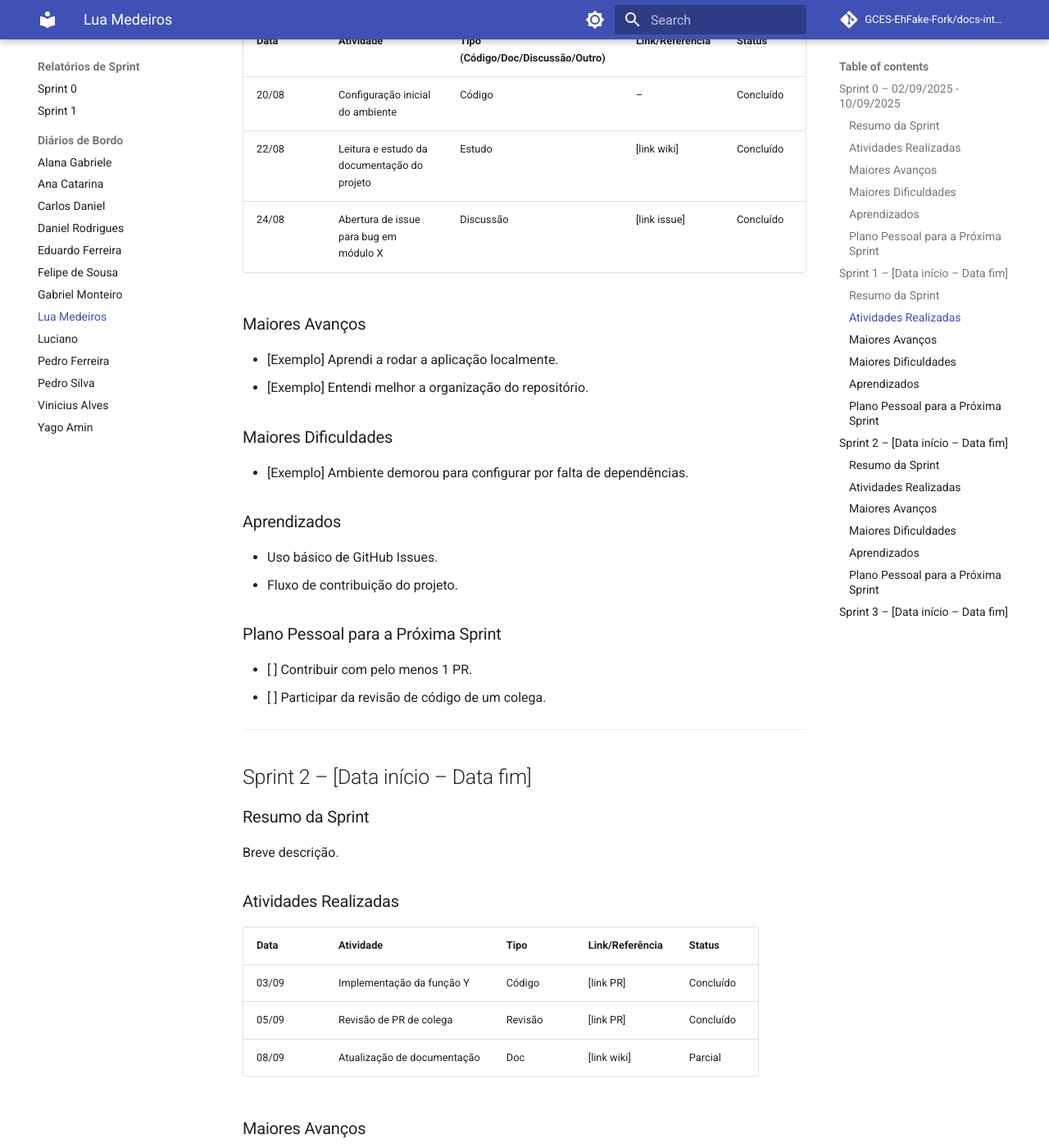
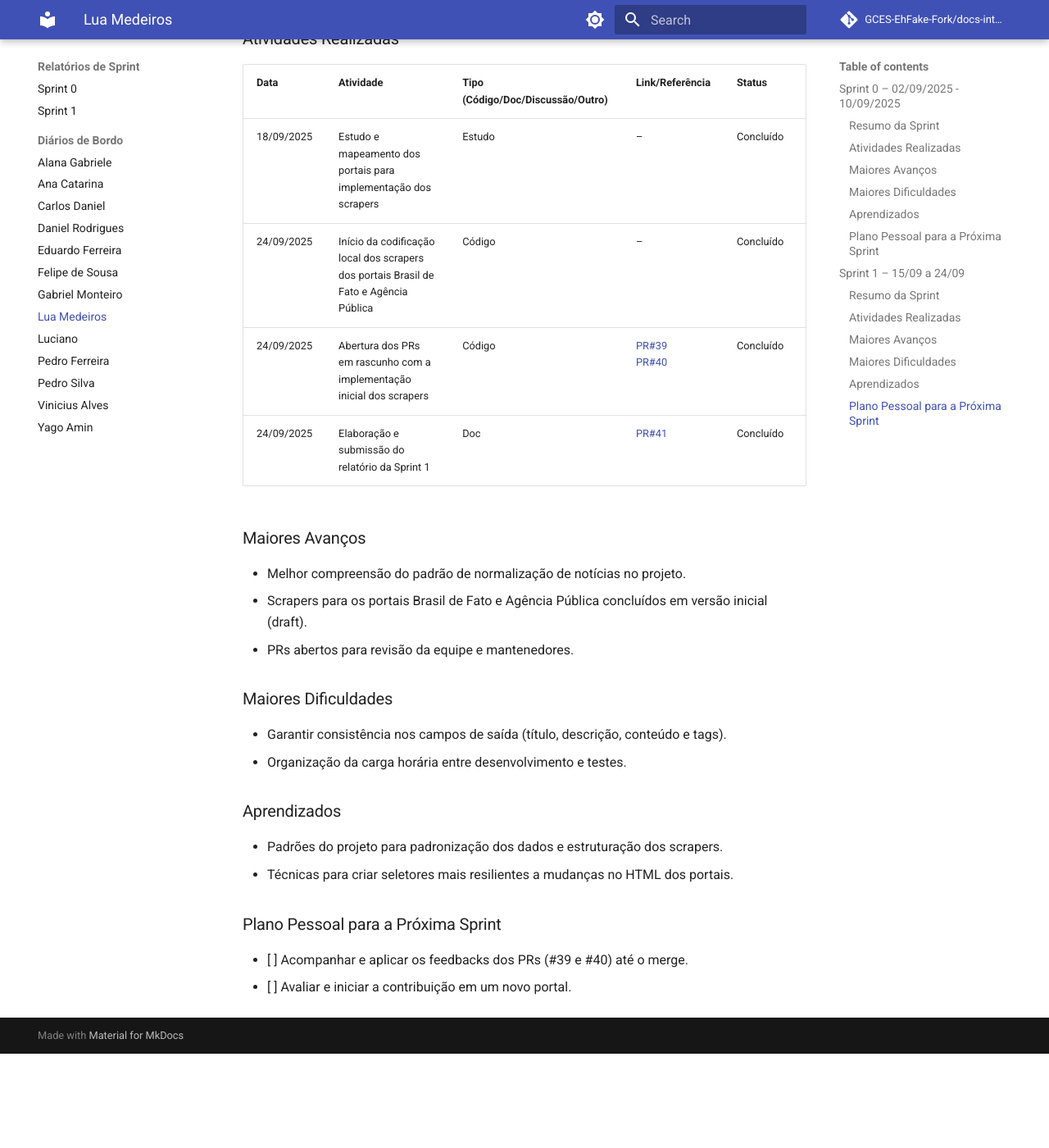
Before and after one commit to GCES-EhFake-Fork/docs-interno, an MkDocs documentation site: the page built from docs/diarios/diarioLua.md, in a window 1280 px wide and 1400 px high, scrolled down 2154 px. Shown: the whole window at 82% size. Built offline with MkDocs 1.6.1 and Material for MkDocs 9.7.7, drawn with Linux system fonts in a browser that asks for light colours; comment, search, counter and statistics services are not loaded; after the commit the page ends 3439 px from its top, so only the background shows below that; some of the changed text lies outside the part shown.

Commit message:
doc: adicionando contribuições da sprint
Co-authored-by: Lua Medeiros <luanalm02@gmail.com>

```diff
--- a/docs/diarios/diarioLua.md
+++ b/docs/diarios/diarioLua.md
@@ -6,8 +6,8 @@
 
 **Comunidade/Projeto de Software Livre:** Check-up
 
+---
 
----
 ## Sprint 0 – 02/09/2025 - 10/09/2025
 
 ### Resumo da Sprint
@@ -16,109 +16,70 @@ Nesta sprint, o foco esteve no reconhecimento inicial do projeto, por meio da le
 
 ### Atividades Realizadas
 
-| Data  | Atividade                                   | Tipo (Código/Doc/Discussão/Outro) | Link/Referência | Status    |
-| ----- | ------------------------------------------- | --------------------------------- | --------------- | --------- |
-| 06/09 | Leitura da Documentação do projeto Base     | Estudo/Ambientação                | [Docs](https://eh-fake.github.io/docs/land/index.html)                                                                                                       | Concluído |
-| 06/09 | Leitura do `README.md` do Projeto Base      | Estudo/Ambientação                | [README](https://github.com/EH-FAKE/check-up/blob/develop/README.md)                                                                                                         | Concluído |
-| 08/09 | Clonagem do Fork do Repositório             | Configuração                      | [Repositório](https://github.com/GCES-EhFake-Fork/checkUp)                                                                                                    | Concluído |
-| 08/09 - 09/09 | Configuração do Ambiente Local              |  Configuração                      | [Repositório](https://github.com/GCES-EhFake-Fork/checkUp)     | Concluído |
-| 09/09 | Execução de comandos de scrapping para teste| Configuração                      | [Repositório](https://github.com/GCES-EhFake-Fork/checkUp)                                                                                                    | Concluído |
-| 10/09 | Criação do Diário de Bordo             | Doc                               | [Documento](https://github.com/GCES-EhFake-Fork/docs-interno/blob/main/docs/grupo-webscrapping/sprint0/diarioLua.md)                                                                 | Concluído |
-
+| Data          | Atividade                                    | Tipo (Código/Doc/Discussão/Outro) | Link/Referência                                                                                                      | Status    |
+| ------------- | -------------------------------------------- | --------------------------------- | -------------------------------------------------------------------------------------------------------------------- | --------- |
+| 06/09         | Leitura da Documentação do projeto Base      | Estudo/Ambientação                | [Docs](https://eh-fake.github.io/docs/land/index.html)                                                               | Concluído |
+| 06/09         | Leitura do `README.md` do Projeto Base       | Estudo/Ambientação                | [README](https://github.com/EH-FAKE/check-up/blob/develop/README.md)                                                 | Concluído |
+| 08/09         | Clonagem do Fork do Repositório              | Configuração                      | [Repositório](https://github.com/GCES-EhFake-Fork/checkUp)                                                           | Concluído |
+| 08/09 - 09/09 | Configuração do Ambiente Local               | Configuração                      | [Repositório](https://github.com/GCES-EhFake-Fork/checkUp)                                                           | Concluído |
+| 09/09         | Execução de comandos de scrapping para teste | Configuração                      | [Repositório](https://github.com/GCES-EhFake-Fork/checkUp)                                                           | Concluído |
+| 10/09         | Criação do Diário de Bordo                   | Doc                               | [Documento](https://github.com/GCES-EhFake-Fork/docs-interno/blob/main/docs/grupo-webscrapping/sprint0/diarioLua.md) | Concluído |
 
 ### Maiores Avanços
 
-* Aprendi a rodar a aplicação e configurar o ambiente.
-* Entendi a arquitetura dos projetos Check-up e EhFake.
-* Conheci as regras de contribuição.
-* Compreendi as formas de contribuição na disciplina.
+- Aprendi a rodar a aplicação e configurar o ambiente.
+- Entendi a arquitetura dos projetos Check-up e EhFake.
+- Conheci as regras de contribuição.
+- Compreendi as formas de contribuição na disciplina.
 
 ### Maiores Dificuldades
 
-* Entender a arquitetura e os objetivos do projeto.
-* Dificuldade em se situar e compreender a forma de contribuição.
-* Pouco tempo para absorver a complexidade e as regras do projeto.
+- Entender a arquitetura e os objetivos do projeto.
+- Dificuldade em se situar e compreender a forma de contribuição.
+- Pouco tempo para absorver a complexidade e as regras do projeto.
 
 ### Aprendizados
 
-* Uso básico de GitHub Issues.
-* Fluxo de contribuição do projeto.
+- Uso básico de GitHub Issues.
+- Fluxo de contribuição do projeto.
 
 ### Plano Pessoal para a Próxima Sprint
 
-* [ ] Contribuir com pelo menos 1 PR.
-* [ ] Participar da revisão de código de um colega.
+- [ ] Contribuir com pelo menos 1 PR.
+- [ ] Participar da revisão de código de um colega.
 
-
-## Sprint 1 – \[Data início – Data fim]
+## Sprint 1 – 15/09 a 24/09
 
 ### Resumo da Sprint
 
-Breve descrição das atividades e reflexões.
+O principal objetivo desta sprint foi desenvolver os scrapers dos portais **Brasil de Fato** e **Agência Pública**, garantindo a coleta consistente de notícias e integrando as implementações ao fluxo do projeto, por meio da abertura de PRs no repositório principal.
 
 ### Atividades Realizadas
 
-| Data  | Atividade                                   | Tipo (Código/Doc/Discussão/Outro) | Link/Referência | Status    |
-| ----- | ------------------------------------------- | --------------------------------- | --------------- | --------- |
-| 20/08 | Configuração inicial do ambiente            | Código                            | –               | Concluído |
-| 22/08 | Leitura e estudo da documentação do projeto | Estudo                            | \[link wiki]    | Concluído |
-| 24/08 | Abertura de issue para bug em módulo X      | Discussão                         | \[link issue]   | Concluído |
+| Data       | Atividade                                                                             | Tipo (Código/Doc/Discussão/Outro) | Link/Referência                                                                                               | Status    |
+| ---------- | ------------------------------------------------------------------------------------- | --------------------------------- | ------------------------------------------------------------------------------------------------------------- | --------- |
+| 18/09/2025 | Estudo e mapeamento dos portais para implementação dos scrapers                       | Estudo                            | –                                                                                                             | Concluído |
+| 24/09/2025 | Início da codificação local dos scrapers dos portais Brasil de Fato e Agência Pública | Código                            | –                                                                                                             | Concluído |
+| 24/09/2025 | Abertura dos PRs em rascunho com a implementação inicial dos scrapers                 | Código                            | [PR#39](https://github.com/EH-FAKE/check-up/pull/39)<br> [PR#40](https://github.com/EH-FAKE/check-up/pull/40) | Concluído |
+| 24/09/2025 | Elaboração e submissão do relatório da Sprint 1                                       | Doc                               | [PR#41](https://github.com/GCES-EhFake-Fork/docs-interno/pull/41)                                             | Concluído |
 
 ### Maiores Avanços
 
-* \[Exemplo] Aprendi a rodar a aplicação localmente.
-* \[Exemplo] Entendi melhor a organização do repositório.
+- Melhor compreensão do padrão de normalização de notícias no projeto.
+- Scrapers para os portais Brasil de Fato e Agência Pública concluídos em versão inicial (draft).
+- PRs abertos para revisão da equipe e mantenedores.
 
 ### Maiores Dificuldades
 
-* \[Exemplo] Ambiente demorou para configurar por falta de dependências.
+- Garantir consistência nos campos de saída (título, descrição, conteúdo e tags).
+- Organização da carga horária entre desenvolvimento e testes.
 
 ### Aprendizados
 
-* Uso básico de GitHub Issues.
-* Fluxo de contribuição do projeto.
+- Padrões do projeto para padronização dos dados e estruturação dos scrapers.
+- Técnicas para criar seletores mais resilientes a mudanças no HTML dos portais.
 
 ### Plano Pessoal para a Próxima Sprint
 
-* [ ] Contribuir com pelo menos 1 PR.
-* [ ] Participar da revisão de código de um colega.
-
----
-
-## Sprint 2 – \[Data início – Data fim]
-
-### Resumo da Sprint
-
-Breve descrição.
-
-### Atividades Realizadas
-
-| Data  | Atividade                   | Tipo    | Link/Referência | Status    |
-| ----- | --------------------------- | ------- | --------------- | --------- |
-| 03/09 | Implementação da função Y   | Código  | \[link PR]      | Concluído |
-| 05/09 | Revisão de PR de colega     | Revisão | \[link PR]      | Concluído |
-| 08/09 | Atualização de documentação | Doc     | \[link wiki]    | Parcial   |
-
-### Maiores Avanços
-
-* \[Exemplo] Primeiro PR aceito pela comunidade.
-
-### Maiores Dificuldades
-
-* Dificuldade com testes automatizados.
-
-### Aprendizados
-
-* Melhoria no uso de Git (branches, rebase).
-* Importância de escrever commits claros.
-
-### Plano Pessoal para a Próxima Sprint
-
-* [ ] Melhorar conhecimento em testes.
-* [ ] Aprofundar em Docker para rodar ambiente completo.
-
----
-
-## Sprint 3 – \[Data início – Data fim]
-
-*(Repete-se a mesma estrutura, até o final da disciplina.)*
+- [ ] Acompanhar e aplicar os feedbacks dos PRs (#39 e #40) até o merge.
+- [ ] Avaliar e iniciar a contribuição em um novo portal.
```
Also changed, not shown: docs/diarios/diarioFelipe.md (+44 -8 lines), docs/sprints/sprint1.md (+23 -23 lines).
